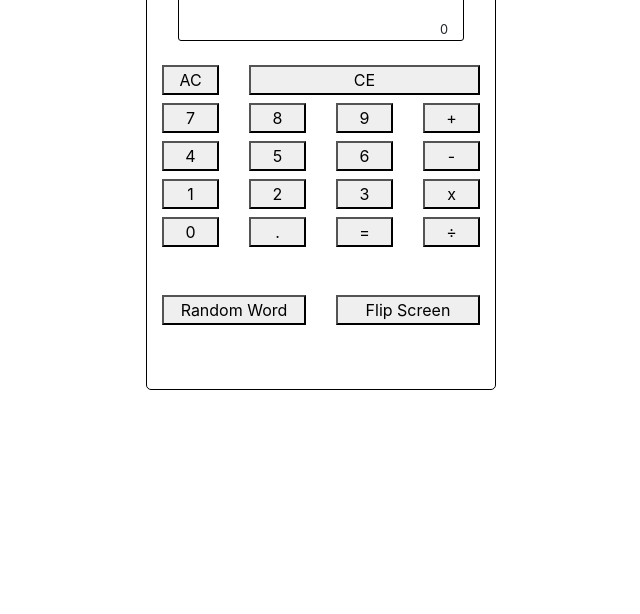
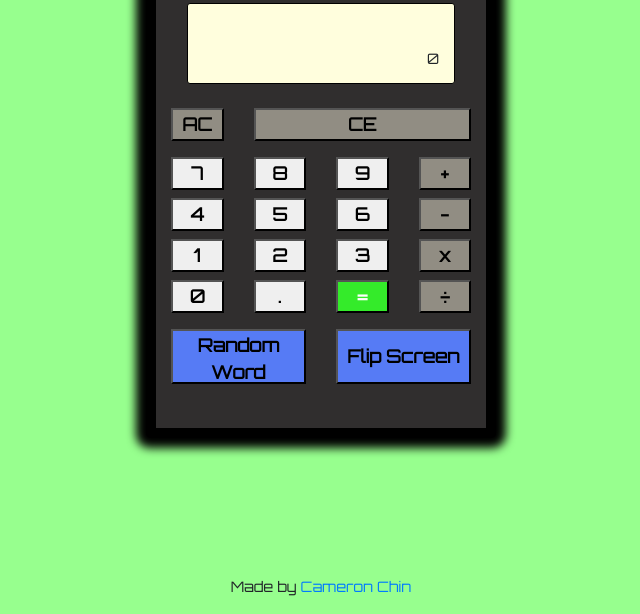
Before and after one commit to c-a-chin/calculator, a plain HTML site: page index.html in a window 1280 px wide. Shown: the part 186-800 px from the top of the page, without its empty margins (319-959 px from the left). Drawn offline with nearby package versions, Linux system fonts and the light colour scheme.

Commit message:
fixed display bugs, added styling

```diff
--- a/index.html
+++ b/index.html
@@ -3,6 +3,7 @@
 <head>
 	<title>Calculator</title>
 	<link rel="stylesheet" href="https://stackpath.bootstrapcdn.com/bootstrap/4.1.0/css/bootstrap.min.css" integrity="sha384-9gVQ4dYFwwWSjIDZnLEWnxCjeSWFphJiwGPXr1jddIhOegiu1FwO5qRGvFXOdJZ4" crossorigin="anonymous">
+	<link href="https://fonts.googleapis.com/css?family=Orbitron" rel="stylesheet">
 	<link rel="stylesheet" href="./style.css">
 </head>
 <body>
@@ -10,7 +11,7 @@
 <div class="container">
 	<div class="row"> <!-- calculator header -->
 		<div class="col" align="center">
-			<p>CALCULATOR</p>
+			<p id="title"><strong>CALCULATOR</strong></p>
 		</div>
 	</div> <!-- close calculator header -->
 
@@ -32,7 +33,7 @@
 		</div>
 	</div>
 
-	<div class="row mt-2">
+	<div class="row mt-3">
 		<div class="col" align="center">
 			<button class="main-buttons">7</button>
 		</div>
@@ -43,7 +44,7 @@
 			<button class="main-buttons">9</button>
 		</div>
 		<div class="col" align="center">
-			<button class="main-buttons"> + </button>
+			<button class="main-buttons operator"> + </button>
 		</div>
 	</div>
 
@@ -58,7 +59,7 @@
 			<button class="main-buttons">6</button>
 		</div>
 		<div class="col" align="center">
-			<button class="main-buttons"> - </button>
+			<button class="main-buttons operator"> - </button>
 		</div>
 	</div>
 
@@ -73,7 +74,7 @@
 			<button class="main-buttons">3</button>
 		</div>
 		<div class="col" align="center">
-			<button class="main-buttons"> x </button>
+			<button class="main-buttons operator"> x </button>
 		</div>
 	</div>
 
@@ -88,12 +89,12 @@
 			<button id="equal">=</button>
 		</div>
 		<div class="col" align="center">
-			<button class="main-buttons"> ÷ </button>
+			<button class="main-buttons operator"> ÷ </button>
 		</div>
 	</div>
 
 	<!-- buttons to flip screen/show random word -->
-	<div class="row mt-5">
+	<div class="row mt-3">
 		<div class="col">
 			<button id="random-word">Random Word</button>
 		</div>
@@ -105,6 +106,12 @@
 </div>
 
 
+<!-- FOOTER -->
+<div id="footer" class="container-fluid" align="center">
+	<p class="small">Made by <a href="https://github.com/c-a-chin" target="_blank">Cameron Chin</a></p>
+</div>
+
+
 <script src="https://code.jquery.com/jquery-3.3.1.slim.min.js" integrity="sha384-q8i/X+965DzO0rT7abK41JStQIAqVgRVzpbzo5smXKp4YfRvH+8abtTE1Pi6jizo" crossorigin="anonymous"></script>
 <script src="https://cdnjs.cloudflare.com/ajax/libs/popper.js/1.14.0/umd/popper.min.js" integrity="sha384-cs/chFZiN24E4KMATLdqdvsezGxaGsi4hLGOzlXwp5UZB1LY//20VyM2taTB4QvJ" crossorigin="anonymous"></script>
 <script src="https://stackpath.bootstrapcdn.com/bootstrap/4.1.0/js/bootstrap.min.js" integrity="sha384-uefMccjFJAIv6A+rW+L4AHf99KvxDjWSu1z9VI8SKNVmz4sk7buKt/6v9KI65qnm" crossorigin="anonymous"></script>
--- a/scripts.js
+++ b/scripts.js
@@ -1,5 +1,6 @@
 // all numbers, operators and the decimal point are "main-buttons", all other buttons have ids
 // text of operator buttons have spaces on ends, i.e " + " instead of "+" for design
+// max length for calculator display is 16em
 
 // store current operation/previous operation as strings
 var currentOperation  = "",
@@ -11,6 +12,10 @@ var answer = "";
 // on main button click, add text of button to main display
 $(".main-buttons").on("click", function(){
 	var text = $(this).text();
+	// if max length is exceeded, dont add any more characters
+	if(currentOperation.length+1 > 16){
+		return; //do nothing
+	}
 	// if input is operator, and last input was operator (2 in a row), dont add to operation
 	if((currentOperation[currentOperation.length-2] == "x" ||
 	    currentOperation[currentOperation.length-2] == "÷" ||
@@ -50,12 +55,21 @@ $("#equal").on("click", function(){
 		if(currentOperation[i] == "÷") currentOperation[i] = "/";
 	}
 	currentOperation = currentOperation.join("");
-	// evaluate and display answer
+
+	// evaluate and round answer
 	answer = eval(currentOperation);
-	previousOperation += answer;
-	$("#main-display").text(answer);
-	$("#sub-display").text(previousOperation);
-	currentOperation = "";
+	// round to two decimal places
+	answer = Math.round(answer * 100) / 100;
+	// if answer is NaN, reset, else display the answer
+	if(!answer){
+		$("#ac").click();
+	} else {
+		previousOperation += answer;
+		$("#main-display").text(answer);
+		$("#sub-display").text(previousOperation);
+		currentOperation = "";
+	}
+
 })
 
 
@@ -64,8 +78,10 @@ $("#flip-screen").on("click", function(){
 	$("#screen").toggleClass("flip-screen");
 })
 
-// words that can be typed on calculator
-const words = ["0.1134", "379009", "58008", "5318008", "37047734", "618", "32008", "663", "5663", "376616", "38076", "553580", "3045", "53045"]
+// words that can be typed on calculator (for random word button)
+const words = ["01134", "379009", "58008", "618", "32008", "5318804",
+				"663", "5663", "376616", "38076", "553580", "3045", "53045",
+				"338", "55178", "376608", "063", "35336", "378163771", "3781637"]
 // random number function
 function getRandomInt(max) {
   return Math.floor(Math.random() * Math.floor(max));
--- a/style.css
+++ b/style.css
@@ -1,22 +1,72 @@
+body {
+	font-family: 'Orbitron', sans-serif;
+	background: #97ff8e;
+	font-size: 18px;
+}
+
+
 /* container is the whole calculator, center it on page (dimensions of calculator dont change) */
 .container {
 	width: 350px;
-	height: 55vh;
+	height: 61vh;
 	margin-top: 17vh;
-	border: 1px solid black;
+	border: 10px solid black;
 	border-radius: 5px;
+	background: #302e2e;
+	box-shadow: 0px 0px 10px 10px black;
 }
+
+#title {
+	color: white;
+}
+
+
+
+button {
+	width: 100%;
+	font-weight: bold;
+}
+.main-buttons {
+	/*background: green;*/
+}
+/*override operator button color*/
+.operator, #ac, #ce {
+	background: #918d83;
+}
+#equal {
+	background: #34eb2a;
+	color: white;
+}
+#flip-screen, #random-word {
+	background: #567bf5;
+	height: 55px;
+}
+
+
 
 #screen {
 	border: 1px solid black;
 	border-radius: 3px;
-	transition: transform 1s ease-in;
+	transition: transform 0.5s ease-in;
+	background: #fffedd;
+	font-weight: bold;
+	height: 81.2px;
+	align-items: center;
 }
+#sub-display {
+	align-self: bottom;
+}
+
 /*class to flip screen, toggle in js for Flip Screen button*/
 .flip-screen {
 	transform: rotate(180deg);
 }
 
-button {
-	width: 100%;
+
+
+
+
+#footer {
+	position: absolute;
+	bottom: 0;
 }
```
